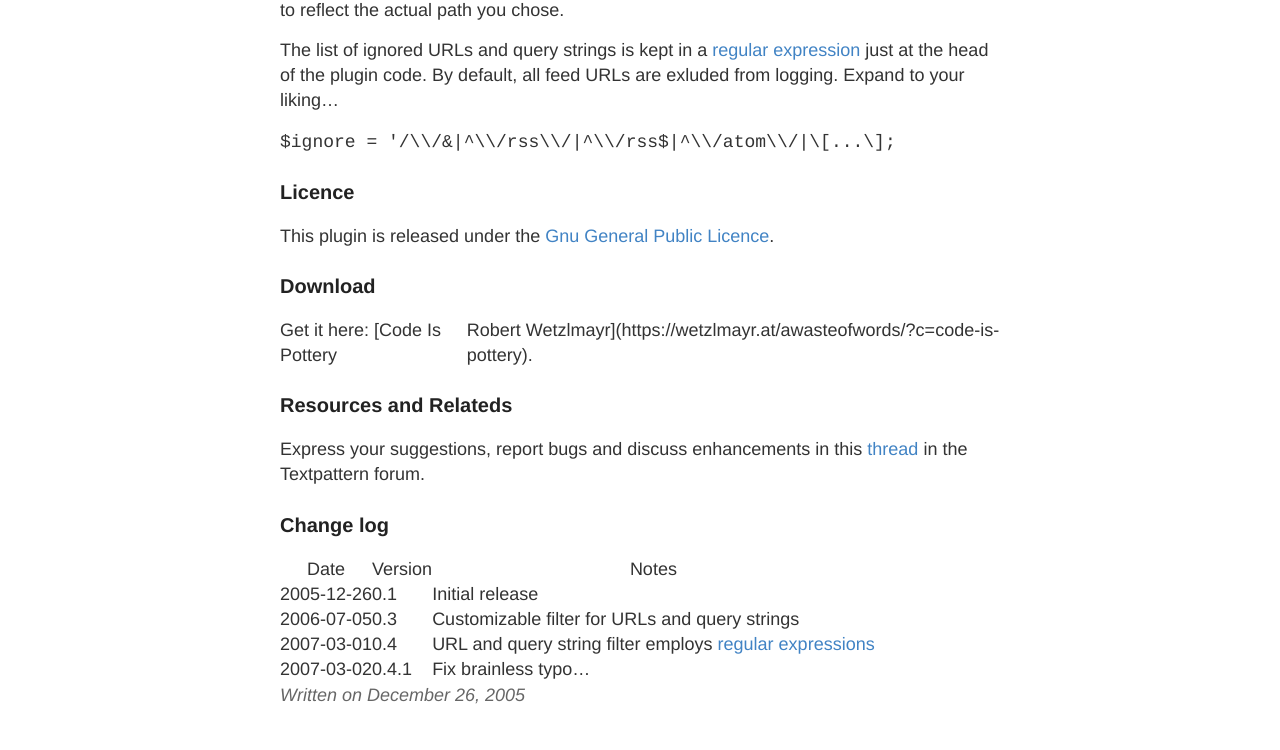
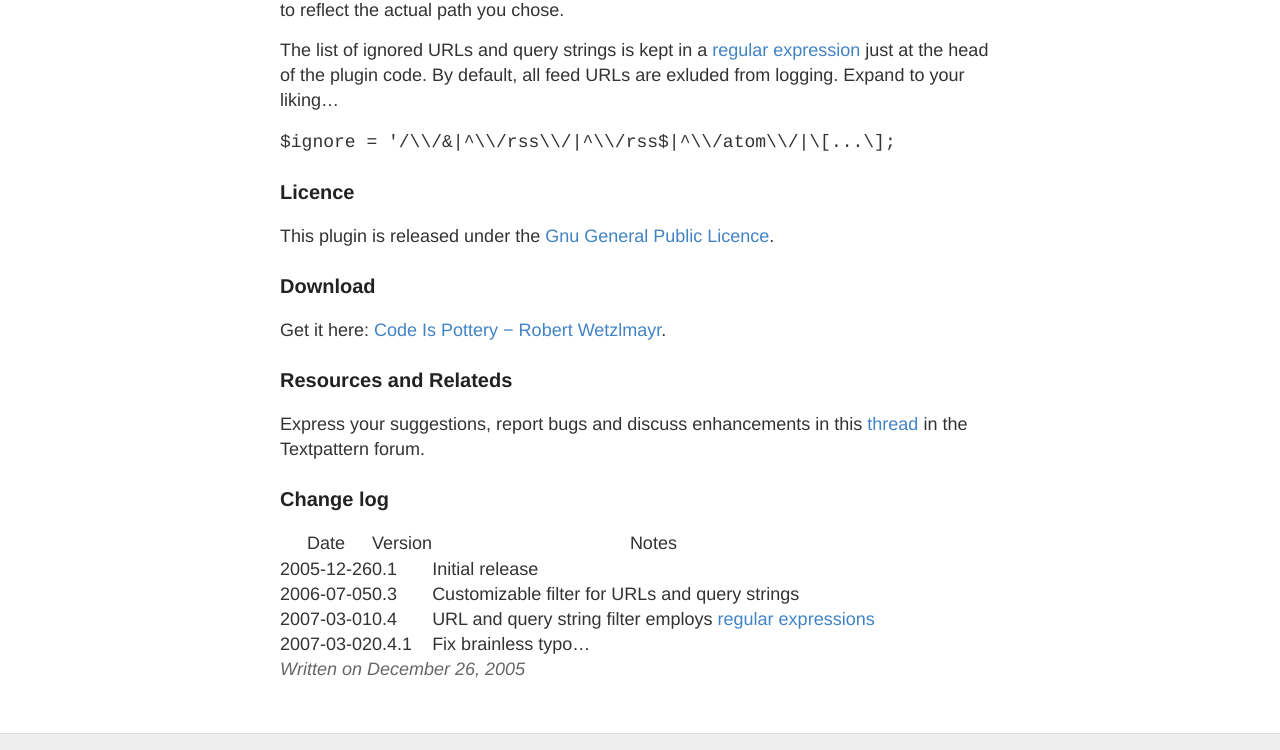
Before and after one commit to rwetzlmayr/rwetzlmayr.github.io, a Jekyll site: the page built from _posts/2005-12-26-wet_slimpattern-integrate-slimstat-with-textpattern.md, in a window 1280 px wide and 900 px high, scrolled down 1041 px, cut to the strip 0-750 px from the top of the window. Built offline with Jekyll 4.4.1, drawn with Linux system fonts in a browser that asks for light colours.

Commit message:
Fix MarkDown brain rot.

```diff
--- a/_posts/2005-12-26-wet_slimpattern-integrate-slimstat-with-textpattern.md
+++ b/_posts/2005-12-26-wet_slimpattern-integrate-slimstat-with-textpattern.md
@@ -33,7 +33,7 @@ This plugin is released under the [Gnu General Public Licence](https://www.gnu.o
 
 ### Download
 
-Get it here: [Code Is Pottery | Robert Wetzlmayr](https://wetzlmayr.at/awasteofwords/?c=code-is-pottery).
+Get it here: [Code Is Pottery − Robert Wetzlmayr](https://wetzlmayr.at/awasteofwords/?c=code-is-pottery).
 
 ### Resources and Relateds
 
```
